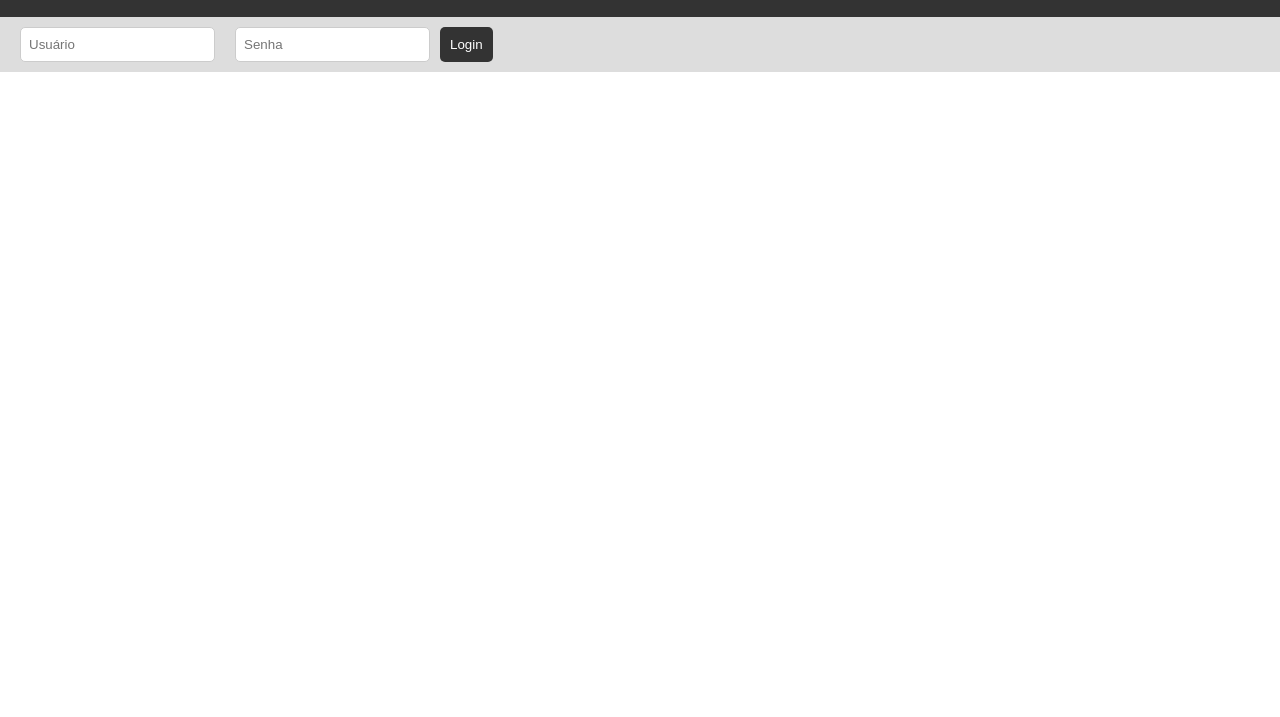
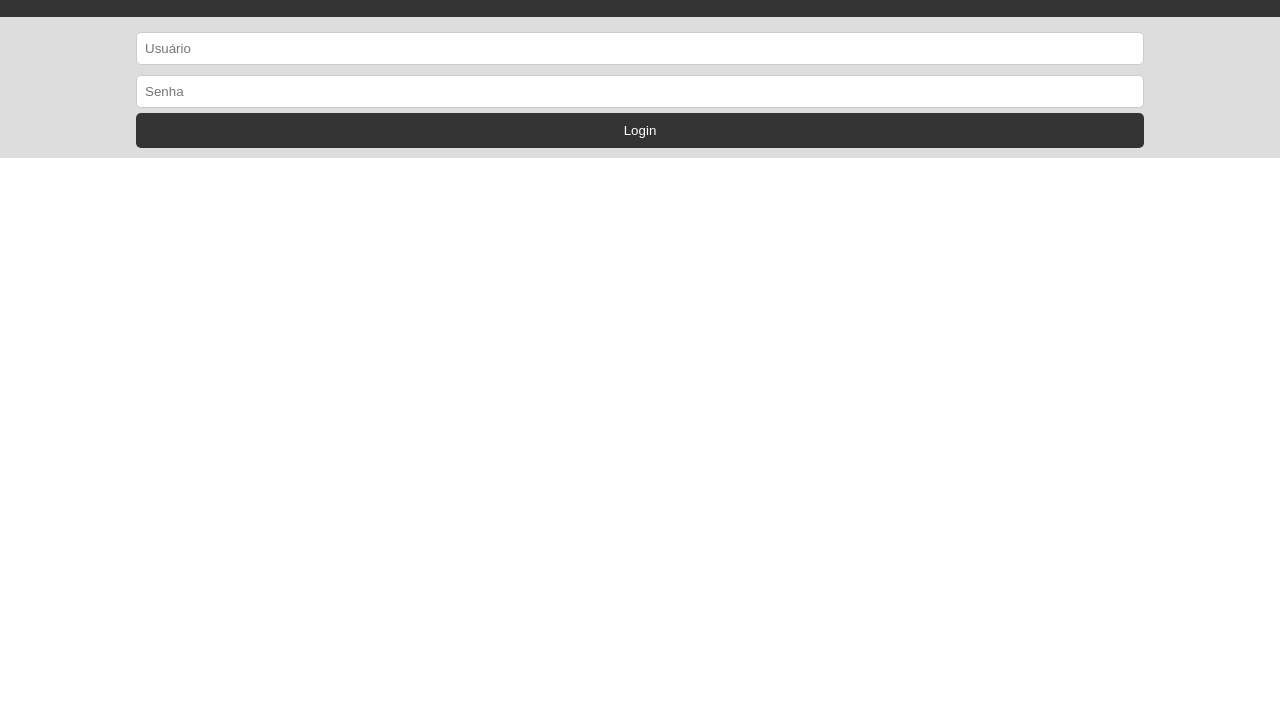
Before and after one commit to LuisPaulinoLevene/ebdunda1, a website: page index.html in a window 1280 px wide. Shown: the part 83-800 px from the top of the page. Drawn offline with Linux system fonts and the light colour scheme.

Commit message:
Add files via upload

```diff
--- a/index.html
+++ b/index.html
@@ -20,16 +20,19 @@
 
         nav {
             display: flex;
-            justify-content: flex-start;
+            flex-direction: column; /* Ajusta para empilhar verticalmente */
+            align-items: center; /* Alinha ao centro */
             background-color: #ddd;
             padding: 10px;
         }
 
         nav input {
             padding: 8px;
-            margin: 0 10px;
+            margin: 5px 0; /* Margem vertical para separação */
             border-radius: 5px;
             border: 1px solid #ccc;
+            width: 80%; /* Largura ajustada */
+            box-sizing: border-box; /* Garante que a largura inclui padding e borda */
         }
 
         nav button {
@@ -39,10 +42,19 @@
             border: none;
             border-radius: 5px;
             cursor: pointer;
+            width: 80%; /* Largura ajustada */
+            box-sizing: border-box; /* Garante que a largura inclui padding e borda */
         }
 
         nav button:hover {
             background-color: #555;
+        }
+
+        /* Media query para ajustar o layout em dispositivos móveis */
+        @media screen and (max-width: 600px) {
+            nav input, nav button {
+                width: 100%; /* Define a largura total */
+            }
         }
     </style>
 </head>
```
